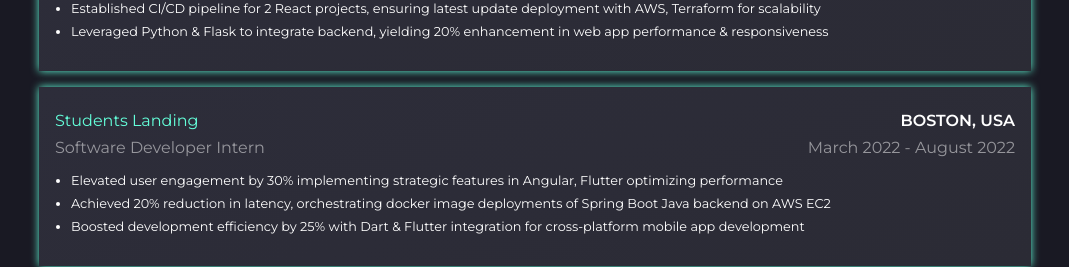
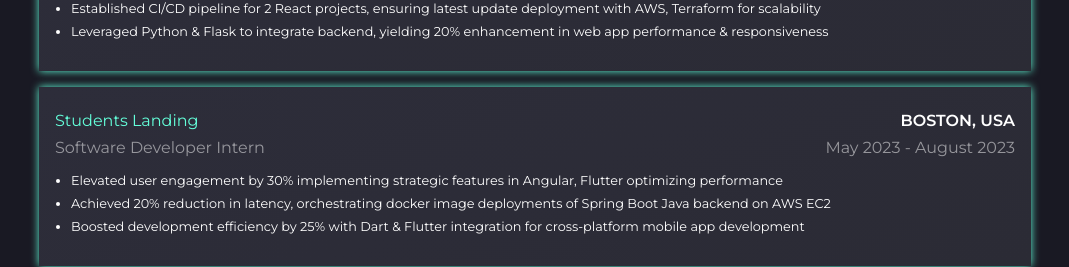
Before and after one commit to anshulsharma1610/portfolio, a React (Create React App) app: page / in a window 1280 px wide. Shown: the part 2540-2807 px from the top of the page, without its empty margins (105-1174 px from the left). Built offline with nearby package versions, Linux system fonts and the light colour scheme; the HTML template or start-up script is replaced by a standard one.

Commit message:
minor changes

```diff
--- a/src/components/Experience/Experience.jsx
+++ b/src/components/Experience/Experience.jsx
@@ -21,8 +21,8 @@
         name: "Students Landing",
         position: "Software Developer Intern",
         location: "Boston, USA",
-        from: "March 2022",
-        to: "August 2022",
+        from: "May 2023",
+        to: "August 2023",
         desc: [
             "Elevated user engagement by 30% implementing strategic features in Angular, Flutter optimizing performance",
             "Achieved 20% reduction in latency, orchestrating docker image deployments of Spring Boot Java backend on AWS EC2",
```
